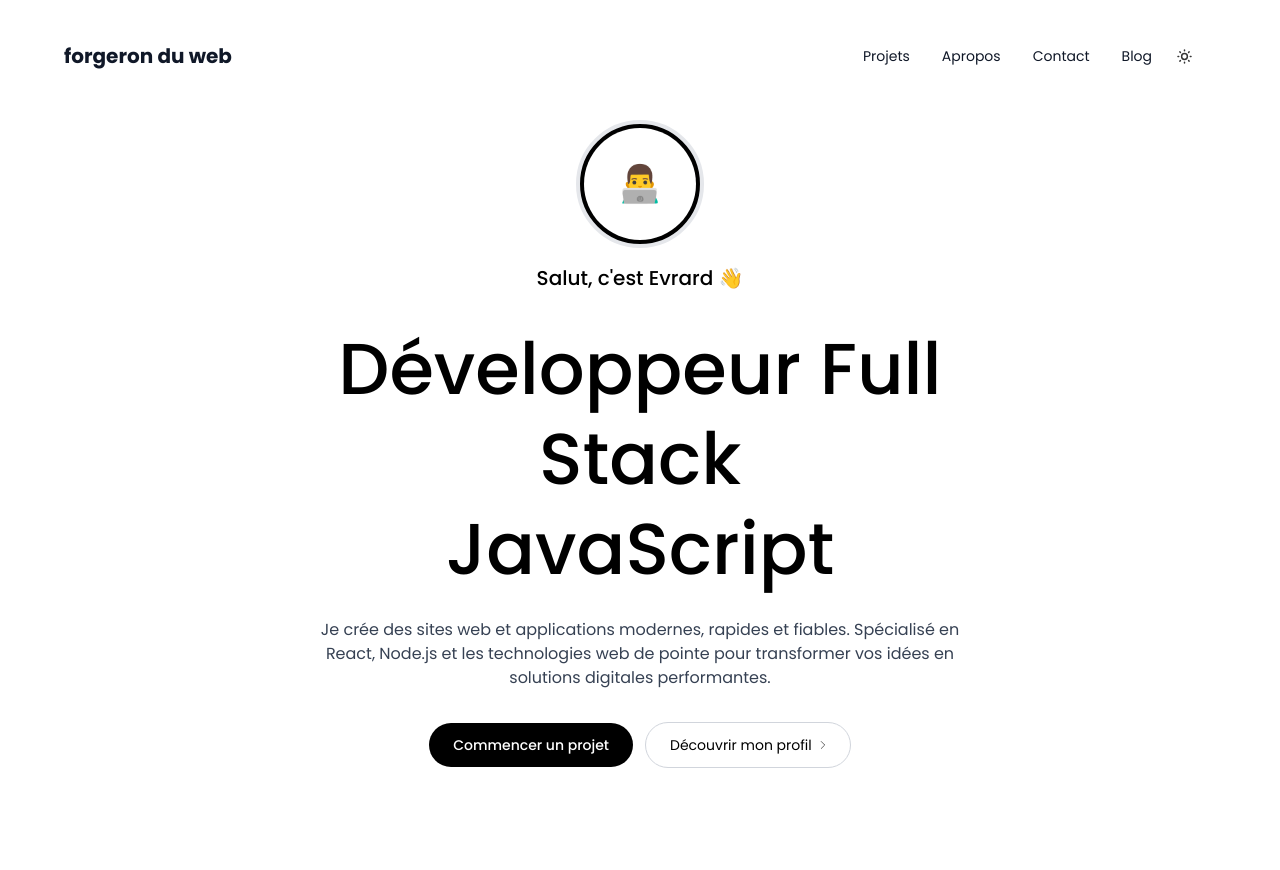
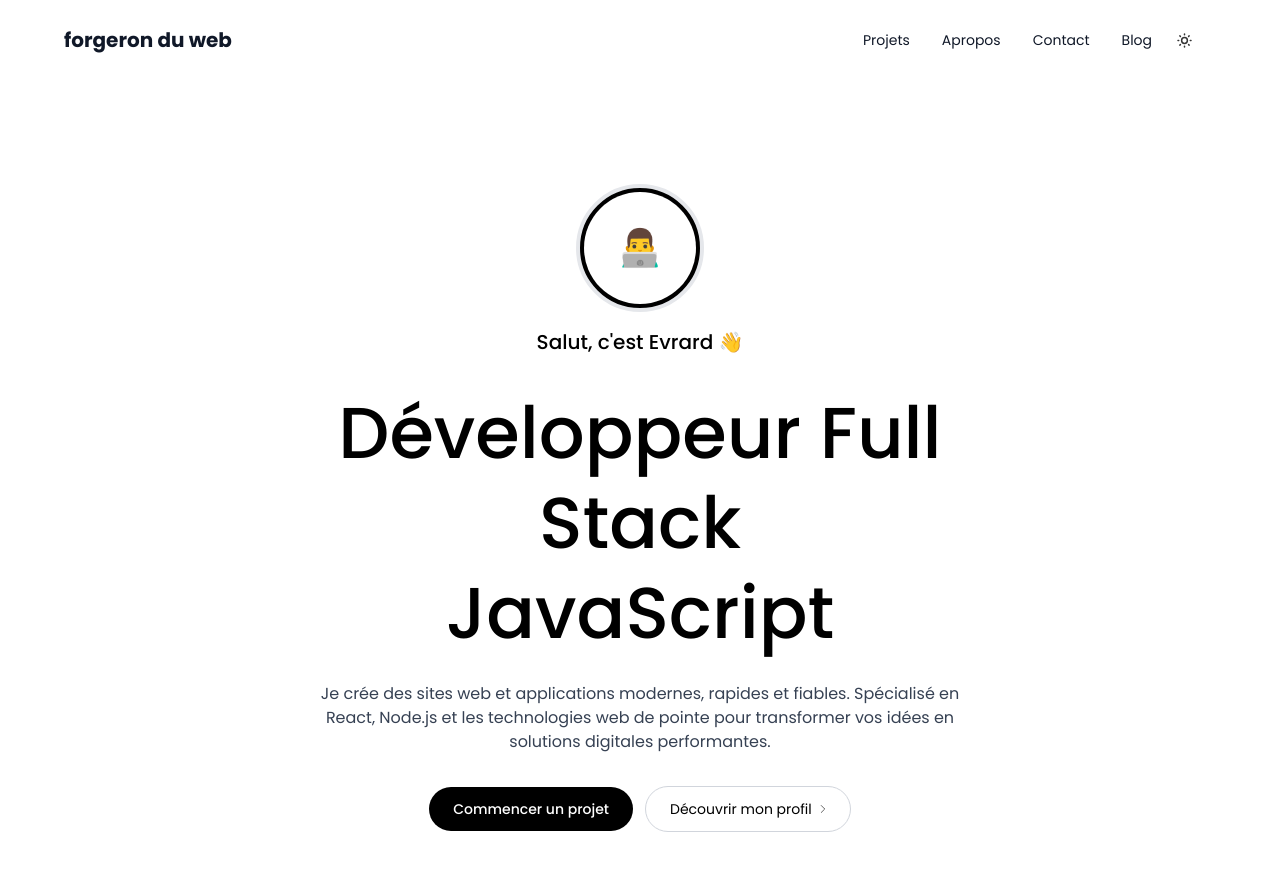
Before and after one commit to forgeronduweb/forgeronduweb, a React (Vite) app in the folder client/: page / in a window 1280 px wide. Shown: the top 870 px of the page. Built offline with nearby package versions, Linux system fonts and the light colour scheme.

Commit message:
Add files via upload

```diff
--- /dev/null
+++ b/client/render.yaml
@@ -0,0 +1,7 @@
+services:
+  - type: web
+    name: portfolio
+    env: node
+    buildCommand: npm install && npm run build
+    startCommand: npm start
+    publishDir: ./dist
--- a/client/src/App.jsx
+++ b/client/src/App.jsx
@@ -10,8 +10,9 @@ import Blog from './pages/Blog';
 function App() {
   return (
     <Router>
-      <div className="App">
+      <div className="App min-h-screen flex flex-col m-0 p-0">
         <Navbar />
+        <main className="flex-1 pt-16 md:pt-20">
           <Routes>
             <Route path="/" element={<Home />} />
             <Route path="/projets" element={<Projets />} />
@@ -19,6 +20,7 @@ function App() {
             <Route path="/contact" element={<Contact />} />
             <Route path="/blog" element={<Blog />} />
           </Routes>
+        </main>
       </div>
     </Router>
   );
--- a/client/src/components/navbar.jsx
+++ b/client/src/components/navbar.jsx
@@ -13,7 +13,7 @@ const Navbar = () => {
   };
 
   return (
-    <header className="flex items-center justify-between px-4 md:px-16 py-3 md:py-4 w-full bg-white mt-6 relative z-50">
+    <header className="flex items-center justify-between px-4 md:px-16 py-3 md:py-4 w-full bg-white mt-1 md:mt-2 relative z-50">
       <Link to="/" className="text-xl font-bold text-gray-900">
         forgeron du web
       </Link>
```
Lines whose indentation alone changed are shown as unchanged.
